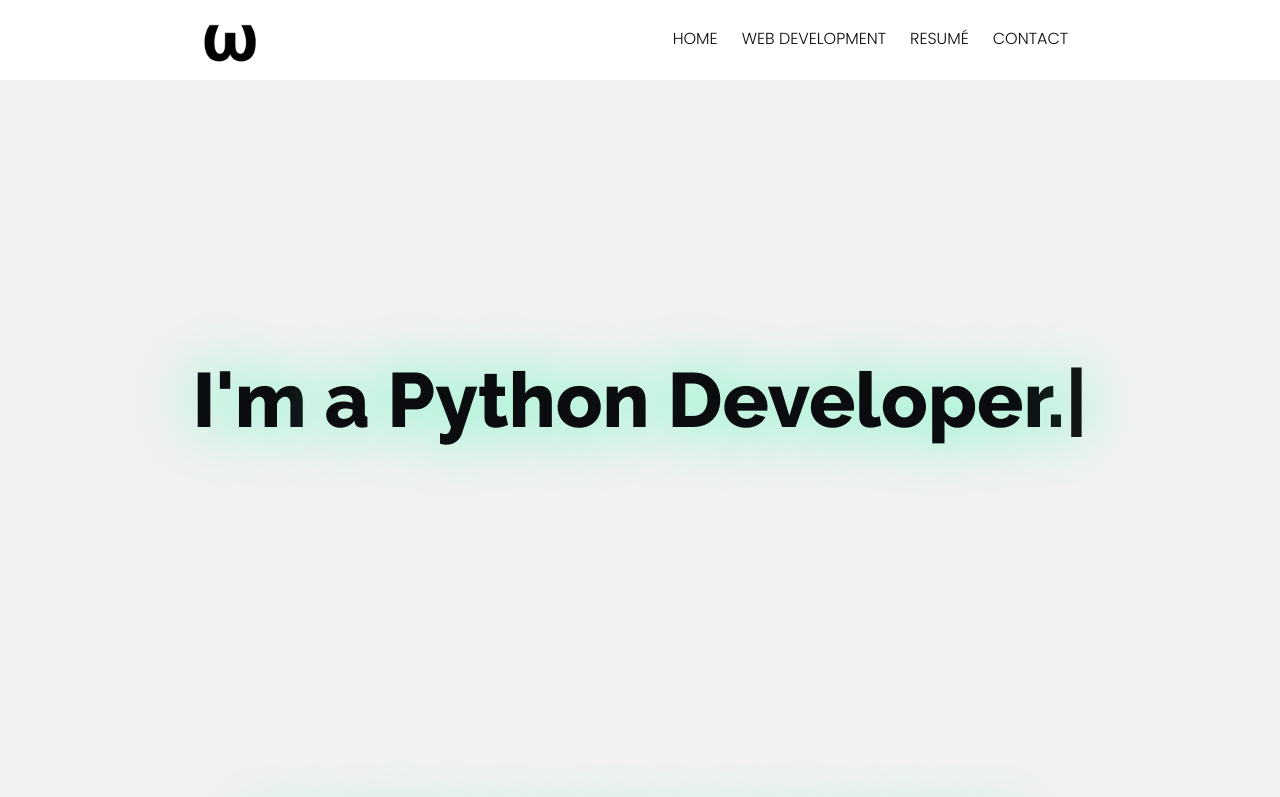
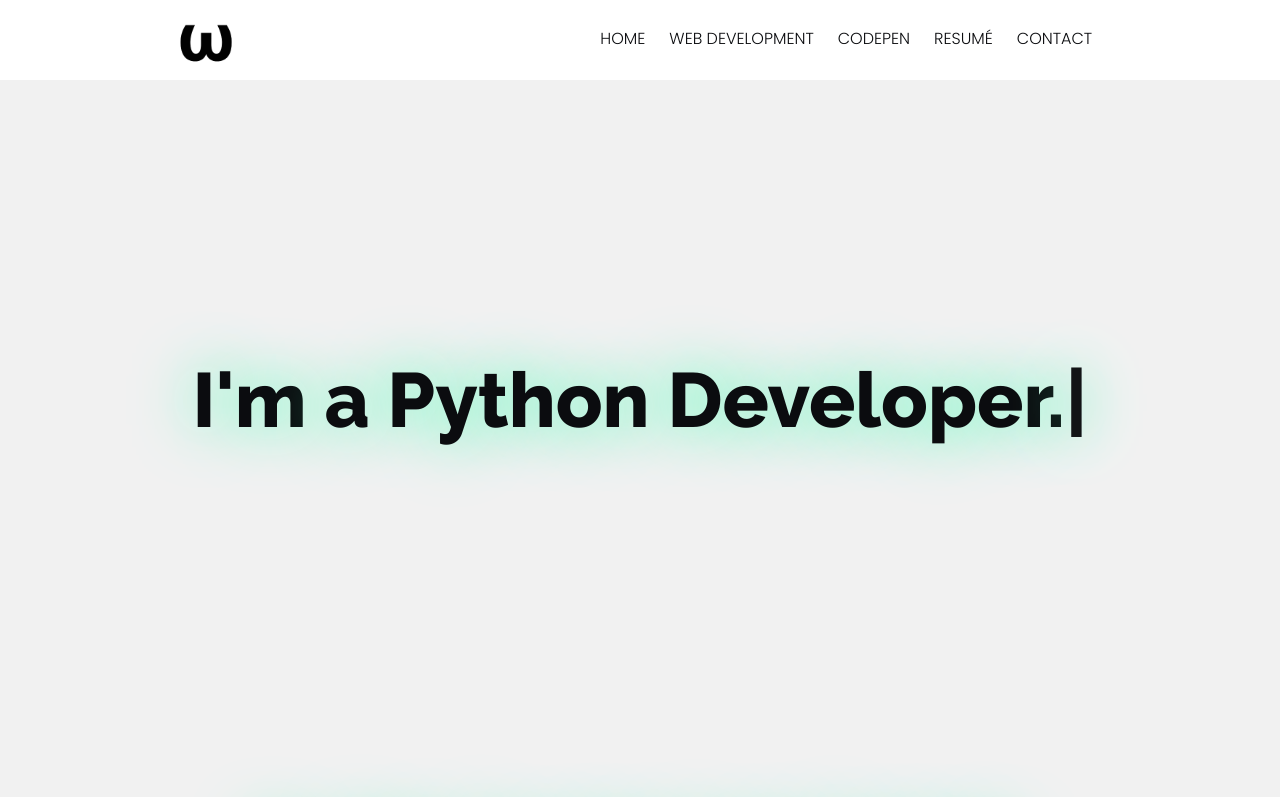
Before and after one commit to wania-dev/projects, a plain HTML site: page alternate/index.html in a window 1280 px wide. Shown: the top 797 px of the page. Drawn offline with nearby package versions, Linux system fonts and the light colour scheme.

Commit message:
Update index.html

```diff
--- a/alternate/index.html
+++ b/alternate/index.html
@@ -28,7 +28,7 @@
 		 <ul class="nav-bar"><div class="bg"></div>
 			<li><a class="nav-link" href="#home">Home</a></li>
 			<li><a class="nav-link" href="#Web-Dev">Web Development</a></li>
-<!-- 			 <li><a class="nav-link" href="#blog">Blog</a></li> -->
+			 <li><a class="nav-link" href="https://codepen.io/Wania-007/">Codepen</a></li>
 			 <li><a class="nav-link" href="/resume/index.html"> Resumé </a></li>
 			<li><a class="nav-link" href="#contact">Contact</a></li>
 		 </ul>
```
